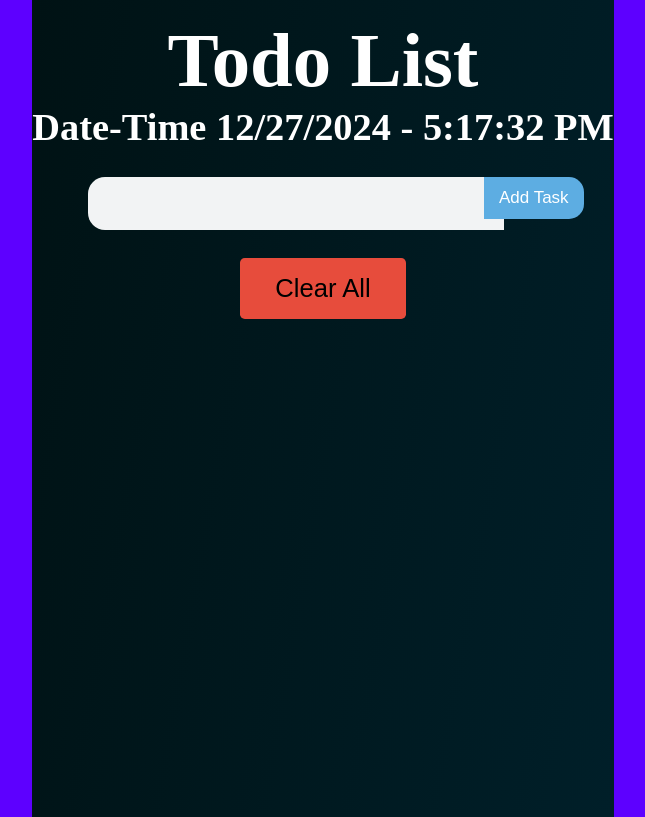
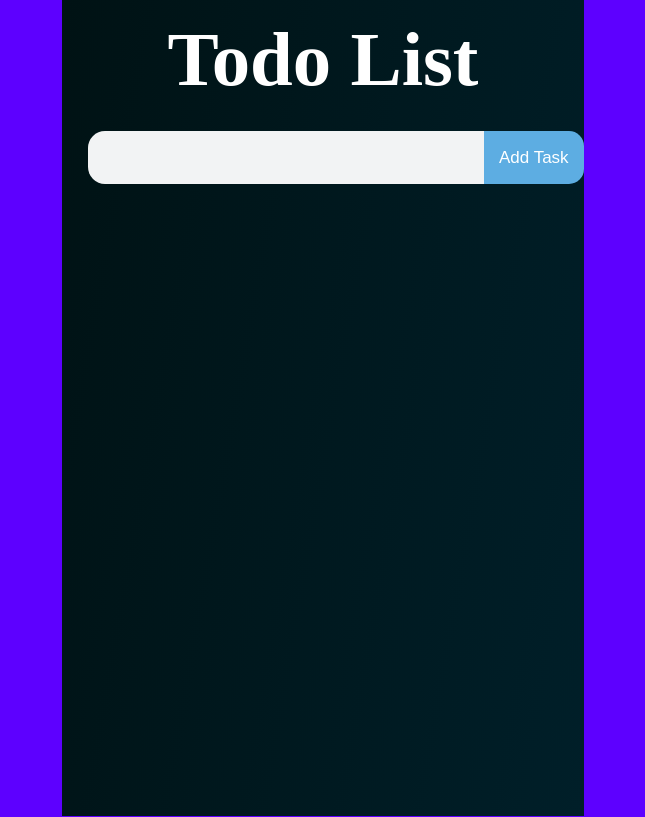
Before and after one commit to akshaythappar/React, a React (Vite) app in the folder react-thapa/: page / in a window 1280 px wide. Shown: the whole page, without its empty margins (317-962 px from the left). Built offline with nearby package versions, Linux system fonts and the light colour scheme.

Commit message:
understanding the importance of keys

```diff
--- a/react-thapa/src/App.jsx
+++ b/react-thapa/src/App.jsx
@@ -1,12 +1,13 @@
 import React from "react";
 import { ToDoApp } from "./components/Projects/ToDoApp/ToDoApp";
 import { Todo } from "./components/Projects/ToDoApp/Todo";
+import { Keys } from "./components/Keys";
 
 export const App = () => {
 
   return (
      <>
-      <Todo/>
+      <Keys/>
     </>
   );
 };
--- /dev/null
+++ b/react-thapa/src/components/Keys.jsx
@@ -0,0 +1,76 @@
+import { useState } from "react";
+// import "../src/components/projects/ToDoApp/Todo.css";
+import { MdDeleteForever } from "react-icons/md";
+
+export const Keys = () => {
+  const [task, setTasks] = useState([]);
+  const [inputValue, setInputValue] = useState("");
+
+  const handleInputChange = (value) => {
+    setInputValue(value);
+  };
+
+  const handleFormSubmit = (event) => {
+    event.preventDefault();
+    // return if todoInputValue is empty
+    if (!inputValue) return;
+
+    if (task.includes(inputValue)) {
+      setInputValue("");
+      return;
+    }
+
+    // setTasks can take either a new state value or a function. When it takes a function, React passes the current state (the previous state) as an argument to this function.
+    setTasks((prevTasks) => [inputValue, ...prevTasks]);
+    setInputValue("");
+  };
+
+  console.log(task);
+
+  //todo  Add Date features also
+  return (
+    <section className="todo-container">
+      <header>
+        <h1>Todo List </h1>
+      </header>
+      <section id="form">
+        <form onSubmit={handleFormSubmit}>
+          <div>
+            <input
+              type="text"
+              className="todo-input"
+              autoComplete="off"
+              value={inputValue}
+              onChange={(event) => handleInputChange(event.target.value)}
+            />
+          </div>
+          <button type="submit" className="todo-btn">
+            Add Task
+          </button>
+        </form>
+      </section>
+      <section className="myUnOderList">
+        <ul className="todo-list">
+          {task.map((curTask, index) => {
+            return <TodoLists key={index} data={curTask} />;
+          })}
+        </ul>
+      </section>
+    </section>
+  );
+};
+
+const TodoLists = ({ data }) => {
+  return (
+    <li className="todo-item">
+      <span> {data} </span>
+      <input type="text" />
+      {/* <button>
+        <MdCheck className="check-btn" />
+      </button> */}
+      <button>
+        <MdDeleteForever className="delete-btn" />
+      </button>
+    </li>
+  );
+};
```
